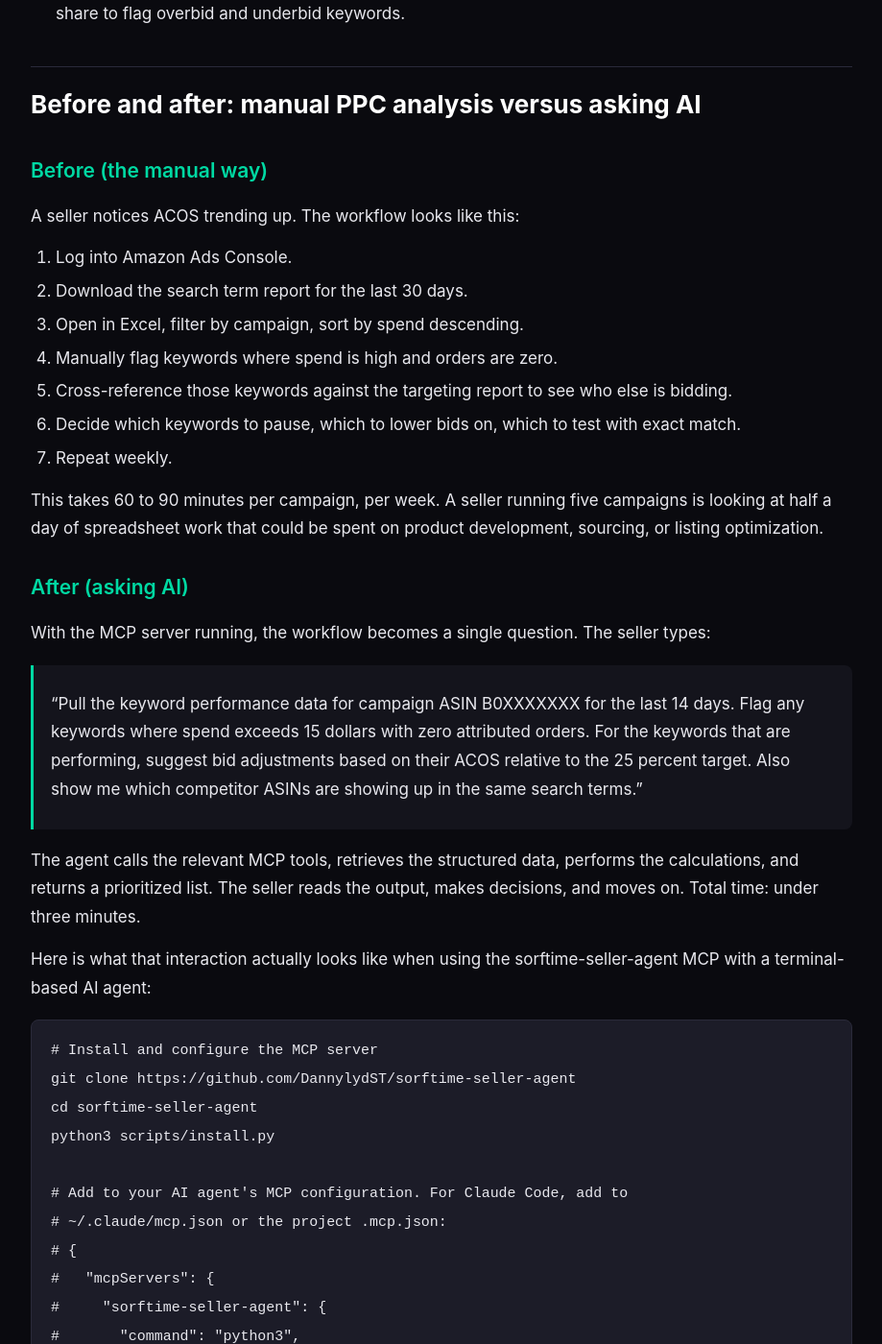
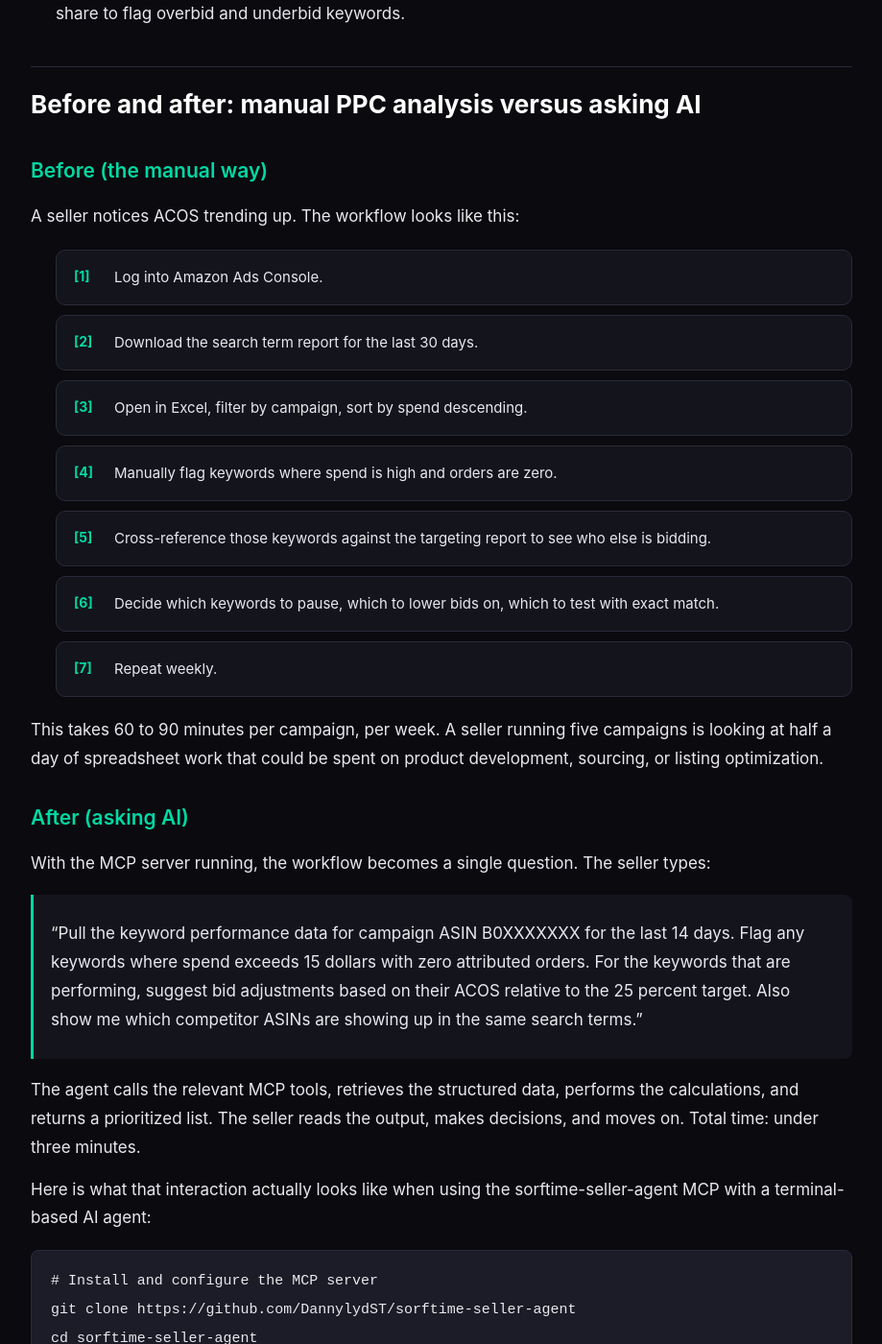
Before and after one commit to Sorftime-AI-Supply-Chain/Sorftime-AI-Supply-Chain.github.io, a Jekyll site: the page built from _posts/2026-07-27-automating-ppc-analysis.md, in a window 1280 px wide and 1400 px high, scrolled down 3309 px. Shown: the whole window at 96% size, without its empty margins (180-1099 px from the left). Built offline with Jekyll 4.4.1, drawn with Linux system fonts in a browser that asks for light colours; our own code applies the rules of GitHub Pages for plain Markdown files.

Commit message:
Fix References CSS selector (use ol not .post-content ol)

```diff
--- a/_layouts/post.html
+++ b/_layouts/post.html
@@ -47,14 +47,13 @@ pre code { background: transparent; color: var(--text); padding: 0; }
 blockquote { border-left: 3px solid var(--accent); background: var(--surface); padding: 12px 18px; margin: 18px 0; color: var(--text-dim); border-radius: 0 8px 8px 0; }
 hr { border: none; border-top: 1px solid var(--border); margin: 32px 0; }
 /* References 卡片 */
-h2:has(+ ol),
-h2:has(+ p:empty + ol) { color: #fff; font-size: 22px; margin-top: 48px; padding-top: 24px; border-top: 1px solid var(--border); }
-.post-content ol { list-style: none; padding: 0; counter-reset: ref; margin: 20px 0; }
-.post-content ol li { counter-increment: ref; background: var(--surface); border: 1px solid var(--border); border-radius: 10px; padding: 14px 18px 14px 56px; margin: 10px 0; position: relative; transition: 0.2s; font-size: 15px; line-height: 1.6; }
-.post-content ol li::before { content: '[' counter(ref) ']'; position: absolute; left: 18px; top: 14px; color: var(--accent); font-weight: 700; font-size: 14px; }
-.post-content ol li:hover { border-color: var(--accent); transform: translateX(4px); background: var(--surface-2); }
-.post-content ol li a { color: var(--accent-2); word-break: break-all; font-family: 'SF Mono', Consolas, monospace; font-size: 13px; }
-.post-content ol li a:hover { color: var(--accent); }
+h2 + ol, h2 + p:empty + ol { color: #fff; font-size: 22px; margin-top: 48px; padding-top: 24px; border-top: 1px solid var(--border); }
+ol { list-style: none; padding: 0; counter-reset: ref; margin: 20px 0; }
+ol li { counter-increment: ref; background: var(--surface); border: 1px solid var(--border); border-radius: 10px; padding: 16px 20px 16px 60px; margin: 10px 0; position: relative; transition: 0.2s; font-size: 15px; line-height: 1.6; }
+ol li::before { content: '[' counter(ref) ']'; position: absolute; left: 18px; top: 16px; color: var(--accent); font-weight: 700; font-size: 14px; }
+ol li:hover { border-color: var(--accent); transform: translateX(4px); background: var(--surface-2); }
+ol li a { color: var(--accent-2); word-break: break-all; font-family: 'SF Mono', Consolas, monospace; font-size: 13px; }
+ol li a:hover { color: var(--accent); }
 
 table { width: 100%; border-collapse: collapse; margin: 18px 0; max-width: 100%; }
 th { background: var(--surface-2); color: var(--accent); padding: 10px 12px; text-align: left; font-weight: 600; font-size: 14px; }
```
